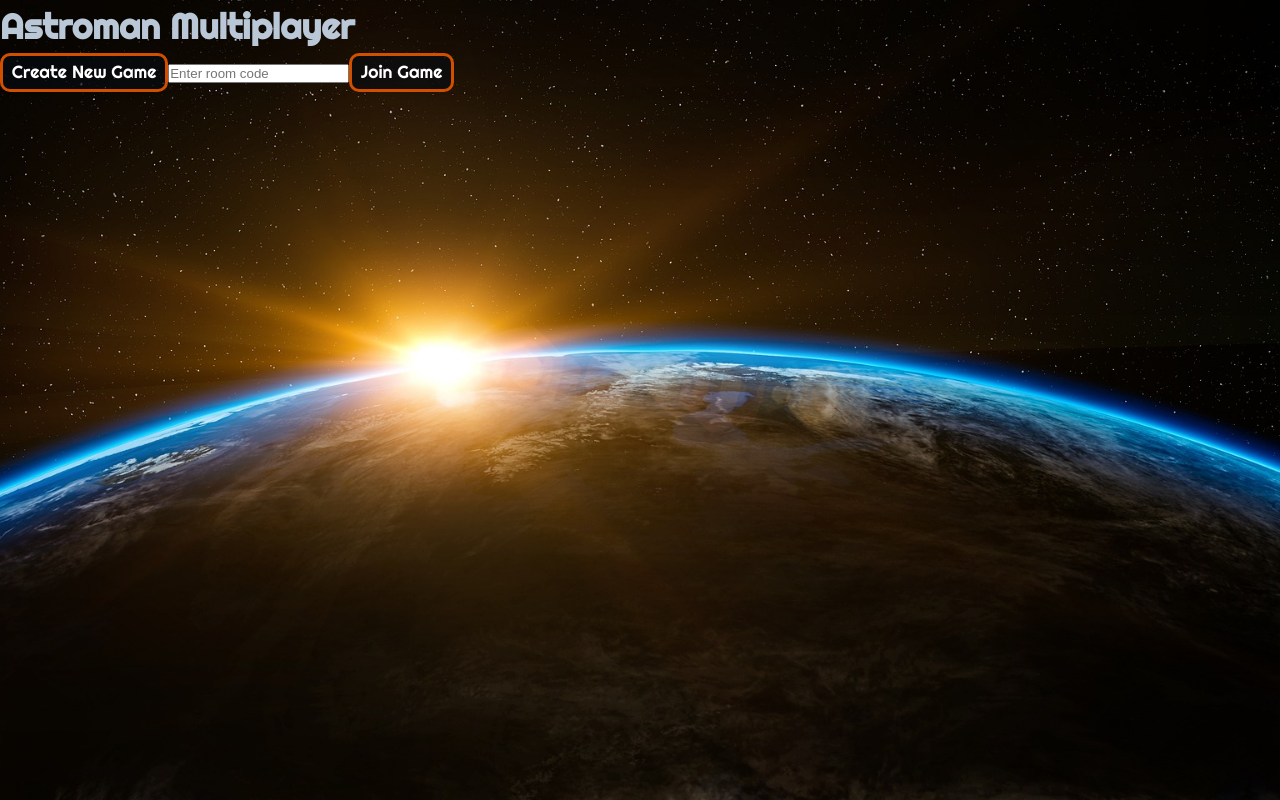
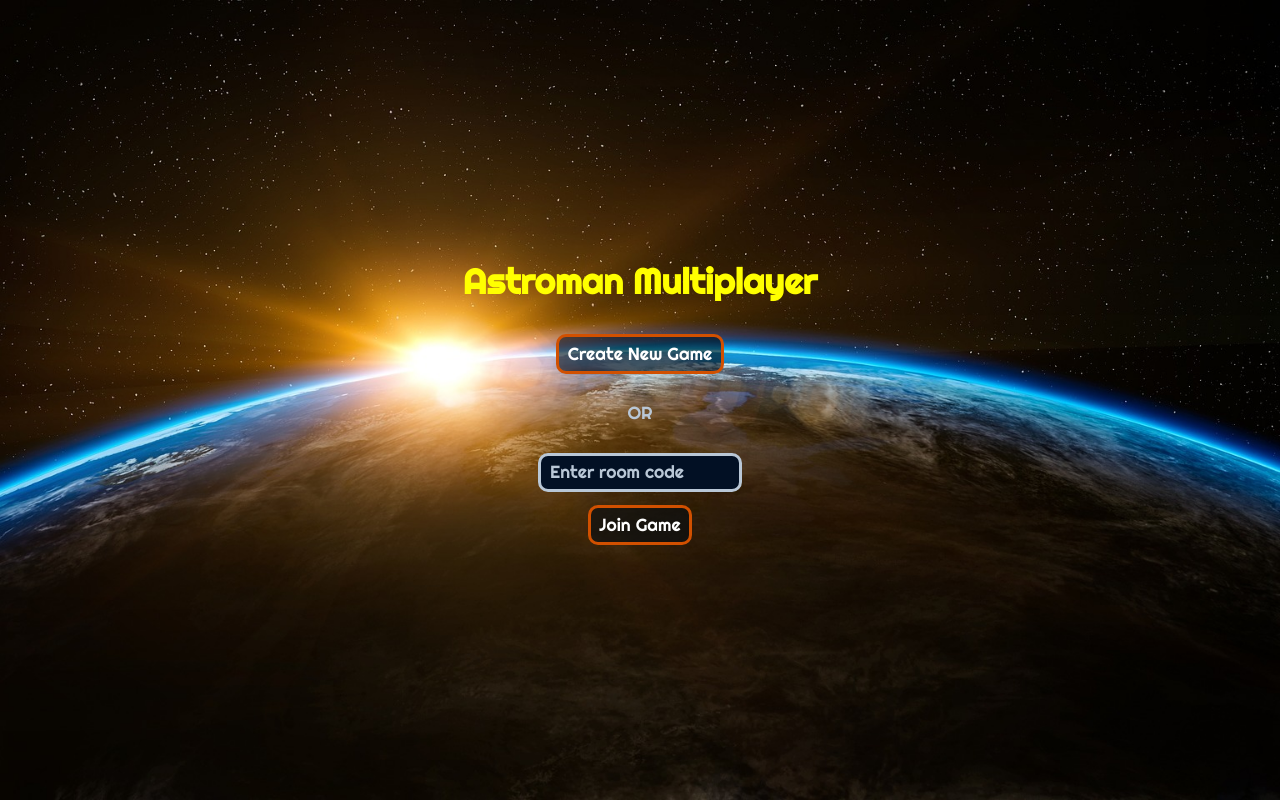
Before and after one commit to aga87/astroman-game, a React (Create React App) app in the folder client/: page / in a window 1280 px wide. Built offline with nearby package versions, Linux system fonts and the light colour scheme; no server answers.

Commit message:
Add styles for the room feature

```diff
--- a/client/src/components/Button/button.module.scss
+++ b/client/src/components/Button/button.module.scss
@@ -21,8 +21,9 @@
     line-height: inherit;
     color: $white;
 
-    &:focus {
+    &:hover, &:focus {
       outline: none;
+      border-color: $yellow;
     }
 
     &:disabled {
--- a/client/src/components/TextInput/TextInput.tsx
+++ b/client/src/components/TextInput/TextInput.tsx
@@ -1,4 +1,5 @@
-import React from 'react';
+import React, { useId } from 'react';
+import styles from './textInput.module.scss';
 
 type TextInputProps = {
   value: string;
@@ -11,12 +12,21 @@ export const TextInput = ({
   placeholder,
   handleChange
 }: TextInputProps) => {
+  const id = useId();
+
   return (
+    <>
+      <label htmlFor={id} className={styles.label}>
+        {placeholder}
+      </label>
       <input
+        id={id}
         type='text'
         placeholder={placeholder}
         value={value}
         onChange={handleChange}
+        className={styles.textInput}
       />
+    </>
   );
 };
--- /dev/null
+++ b/client/src/components/TextInput/textInput.module.scss
@@ -0,0 +1,26 @@
+@import '../../scss/variables/colors.module.scss';
+@import '../../scss/helpers/visually-hidden.module.scss';
+
+.label {
+  @include visually-hidden();
+}
+
+.textInput {
+  font-family: inherit;
+  font-size: inherit;
+  line-height: inherit;
+  color: $white;
+  background-color: $blue-charcoal;
+  padding: 0.2em 0.5em;
+  border: 0.2em solid $heather;
+  border-radius: 10px;
+
+  &::placeholder {
+    color: $heather;
+  }
+
+  &:focus {
+    outline: none;
+    border-color: $burnt-orange;
+  }
+}
--- a/client/src/features/game/components/Header/Header.tsx
+++ b/client/src/features/game/components/Header/Header.tsx
@@ -8,7 +8,7 @@ type HeaderProps = {
 export const Header = ({ children }: HeaderProps) => {
   return (
     <header className={styles.header}>
-      <h1 className={styles.header__heading}>Astroman </h1>
+      <h1 className={styles.header__heading}>Astroman</h1>
       {children}
     </header>
   );
--- a/client/src/features/rooms/Rooms.tsx
+++ b/client/src/features/rooms/Rooms.tsx
@@ -22,10 +22,13 @@ export const Rooms = ({ children, title }: RoomProps) => {
       {children}
     </div>
   ) : (
-    <>
-      <h1>{title}</h1>
-      <CreateRoom />
+    <div className={styles.rooms}>
+      <h1 className={styles.rooms__heading}>{title}</h1>
+      <div className={styles.rooms__create}>
+        <CreateRoom />
+      </div>
+      <p className={styles.rooms__text}>OR</p>
       <JoinRoom />
-    </>
+    </div>
   );
 };
--- a/client/src/features/rooms/components/JoinRoom/JoinRoom.tsx
+++ b/client/src/features/rooms/components/JoinRoom/JoinRoom.tsx
@@ -3,6 +3,7 @@ import { useAppSelector, useAppDispatch } from '../../../../redux/typed-hooks';
 import { selectSocket } from '../../../../redux/reducers';
 import { joinRoom } from '../../redux/reducers/room';
 import { Button, TextInput, useTextInput } from '../../../../components';
+import styles from './joinRoom.module.scss';
 
 export const JoinRoom = () => {
   const socket = useAppSelector(selectSocket);
@@ -25,11 +26,13 @@ export const JoinRoom = () => {
 
   return (
     <>
-      <TextInput
-        value={joinRoomCode.value}
-        placeholder='Enter room code'
-        handleChange={joinRoomCode.handleChange}
-      />
+      <div className={styles.inputContainer}>
+        <TextInput
+          value={joinRoomCode.value}
+          placeholder='Enter room code'
+          handleChange={joinRoomCode.handleChange}
+        />
+      </div>
       <Button
         variant='primary'
         text='Join Game'
--- /dev/null
+++ b/client/src/features/rooms/components/JoinRoom/joinRoom.module.scss
@@ -0,0 +1,5 @@
+@import './../../../../scss/variables/typography.module.scss';
+
+.inputContainer {
+  margin-bottom: $blh * 0.5rem;
+}
--- a/client/src/features/rooms/rooms.module.scss
+++ b/client/src/features/rooms/rooms.module.scss
@@ -1,3 +1,6 @@
+@import './../../scss/variables/colors.module.scss';
+@import './../../scss/variables/typography.module.scss';
+
 .roomInfo {
   position: fixed;
   top: 0;
@@ -5,3 +8,21 @@
   width: 7.5rem;
   text-align: center;
 }
+
+.rooms {
+  display: flex;
+  flex-direction: column;
+  justify-content: center;
+  align-items: center;
+  min-height: 100vh;
+
+  &__heading {
+    color: $yellow;
+    margin-bottom: $blh * 1rem;
+  }
+
+  &__create,
+  &__text {
+    margin-bottom: $blh * 1rem;
+  }
+}
--- a/client/src/redux/reducers/index.ts
+++ b/client/src/redux/reducers/index.ts
@@ -2,11 +2,13 @@ import { combineReducers } from '@reduxjs/toolkit';
 import { Socket } from 'socket.io-client';
 import socketReducer, * as fromSocket from './socket';
 import roomReducer, * as fromRoom from '../../features/rooms/redux/reducers/room';
+import gameUIReducer, * as fromGameUI from '../../features/game/redux/reducers/gameUI';
 import type { RootState } from '../store';
 
 export default combineReducers({
   socketReducer,
-  roomReducer
+  roomReducer,
+  gameUIReducer
 });
 
 // SELECTORS
@@ -18,3 +20,7 @@ export const selectSocket = (state: RootState): Socket =>
 // Room
 export const selectRoom = (state: RootState): null | string =>
   fromRoom.selectRoom(state.roomReducer);
+
+// GameUI
+export const selectIsGameOptionsModalOpen = (state: RootState): boolean =>
+  fromGameUI.selectIsGameOptionsModalOpen(state.gameUIReducer);
--- /dev/null
+++ b/client/src/scss/helpers/visually-hidden.module.scss
@@ -0,0 +1,9 @@
+@mixin visually-hidden {
+    clip: rect(1px, 1px, 1px, 1px);
+    clip-path: inset(50%); // future-proofing
+    height: 1px;
+    overflow: hidden;
+    position: absolute;
+    white-space: nowrap;
+    width: 1px;
+  }
```
Lines whose indentation alone changed are shown as unchanged.
